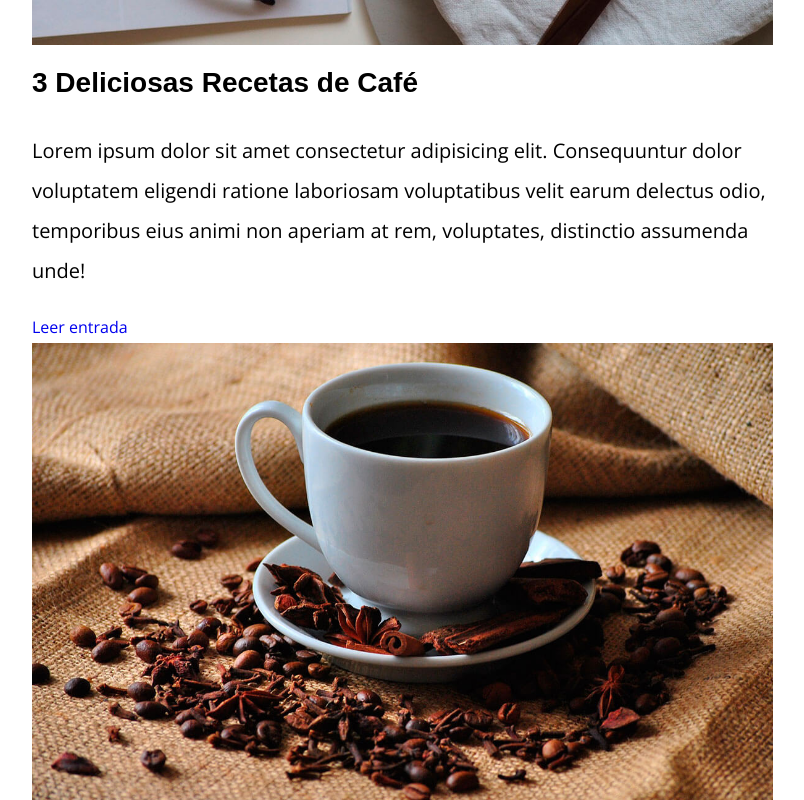
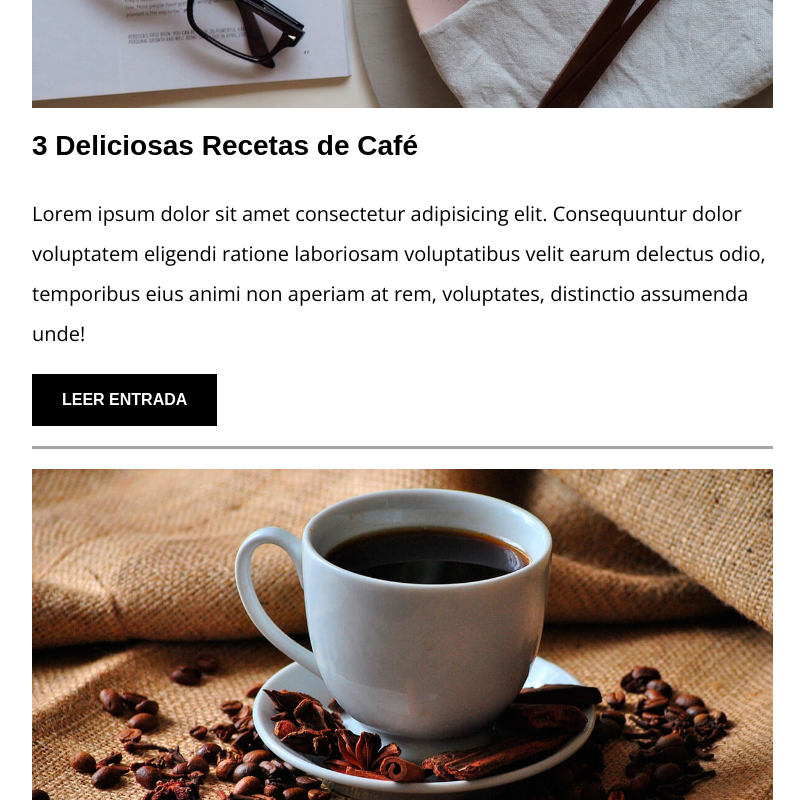
Before and after one commit to EnriqueIsra/Blog_Cafe, a plain HTML site: page index.html in a window 1280 px wide. Shown: the part 2000-2800 px from the top of the page, without its empty margins (32-836 px from the left). Drawn offline with nearby package versions, Linux system fonts and the light colour scheme.

Commit message:
88 finalizando el blog y efectos en botones

```diff
--- a/css/styles.css
+++ b/css/styles.css
@@ -5,6 +5,7 @@
     --primario: #784d3c;
     --blanco: #ffffff;
     --negros: #000000;
+    --grisClaro: #a5a5a5;
 }
 html {
     box-sizing: border-box;
@@ -120,3 +121,39 @@ img {
         column-gap: 4rem;
     }
 }
+
+.entrada {
+    border-bottom: 3px solid var(--grisClaro);
+    margin-bottom: 2rem;
+}
+.entrada:last-of-type {
+    border: none;
+    margin-bottom: 0;
+}
+
+/* CSS para los botones */
+.boton { /* css boton global */
+    display: block;
+    font-family: var(--fuenteHeading);
+    color: var(--blanco);
+    text-align: center;
+    padding: 1rem 3rem;
+    font-size: 1.6rem;
+    text-transform: uppercase;
+    font-weight: 700;
+    margin-bottom: 2rem;
+    transition: color .6s ease, font-size .6s ease, border-radius .6s ease;
+}
+@media (min-width: 768px) {
+    .boton {
+        display: inline-block;
+    }
+}
+.boton--primario {
+    background-color: var(--negros);
+}
+.boton--primario:hover {
+    font-size: 2rem;
+    border-radius: 2rem;
+    color: yellowgreen;
+}
```
